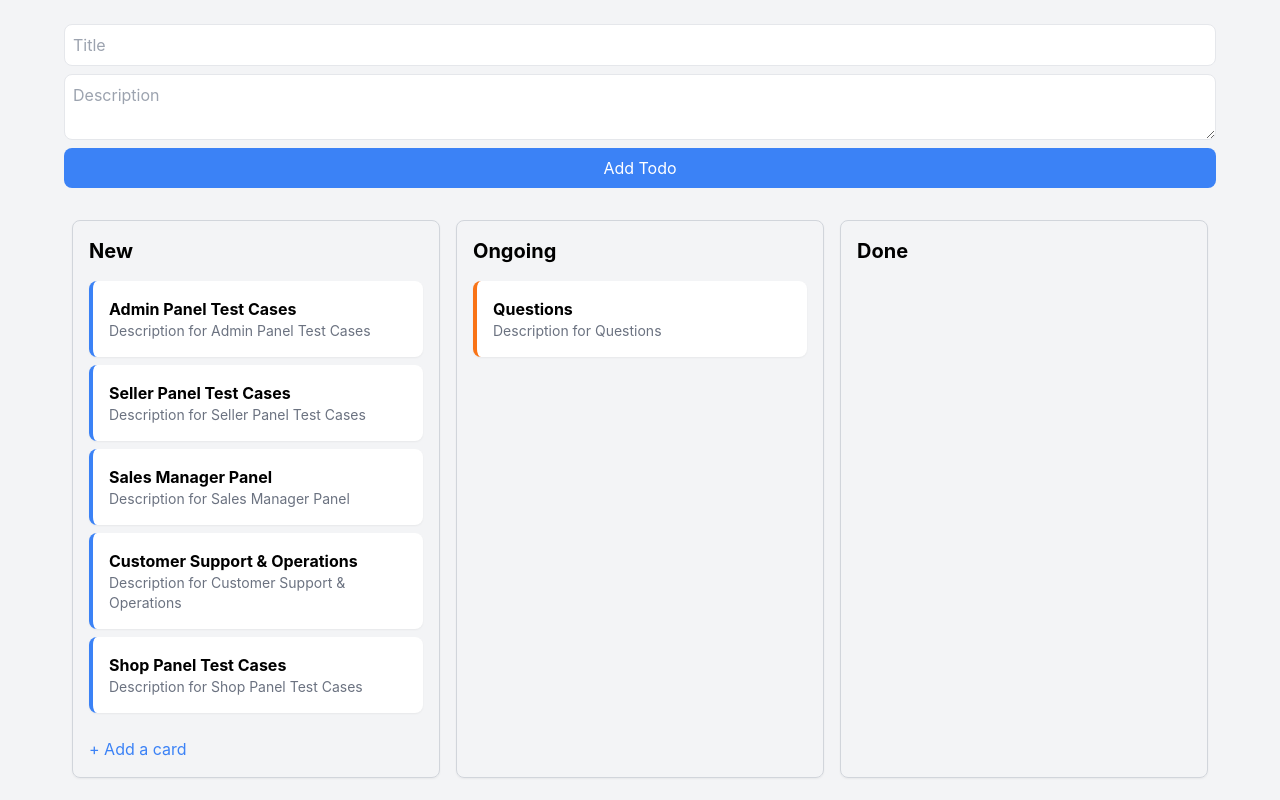
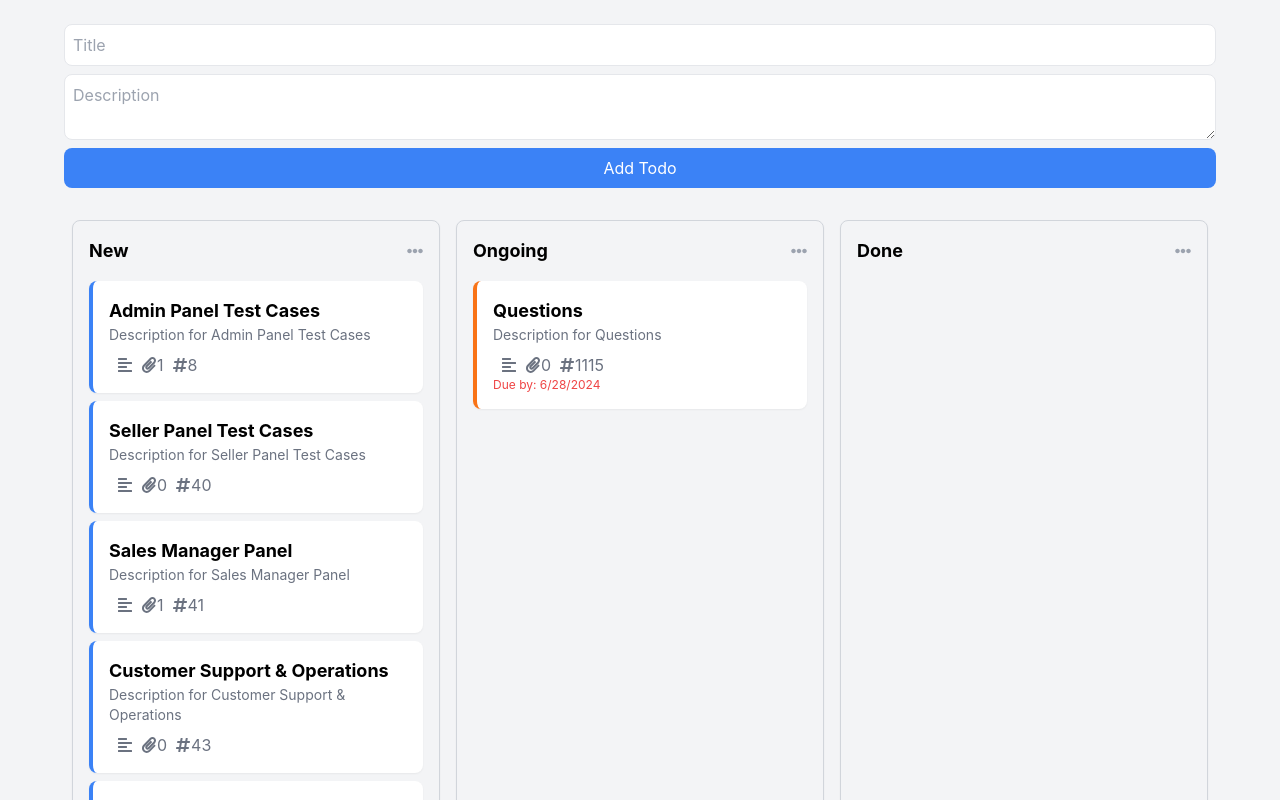
Before and after one commit to HussainShafayet/todo-app, a React (Create React App) app: page / in a window 1280 px wide. Shown: the top 800 px of the page. Built offline with nearby package versions, Linux system fonts and the light colour scheme.

Commit message:
column and card ui update with icon

```diff
--- a/src/App.js
+++ b/src/App.js
@@ -5,23 +5,25 @@ import AddTodoForm from './components/AddTodoForm';
 
 const App = () => {
   const initialTodos = [
-    { id: 1, title: "Admin Panel Test Cases", description: "Description for Admin Panel Test Cases", status: 'New' },
-    { id: 2, title: "Seller Panel Test Cases", description: "Description for Seller Panel Test Cases", status: 'New' },
-    { id: 3, title: "Sales Manager Panel", description: "Description for Sales Manager Panel", status: 'New' },
-    { id: 4, title: "Customer Support & Operations", description: "Description for Customer Support & Operations", status: 'New' },
-    { id: 5, title: "Shop Panel Test Cases", description: "Description for Shop Panel Test Cases", status: 'New' },
-    { id: 6, title: "Questions", description: "Description for Questions", status: 'Ongoing' }
+    { id: 1, title: "Admin Panel Test Cases", description: "Description for Admin Panel Test Cases", status: 'New', attachments: 1, tags: 8 },
+    { id: 2, title: "Seller Panel Test Cases", description: "Description for Seller Panel Test Cases", status: 'New', attachments: 0, tags: 40 },
+    { id: 3, title: "Sales Manager Panel", description: "Description for Sales Manager Panel", status: 'New', attachments: 1, tags: 41 },
+    { id: 4, title: "Customer Support & Operations", description: "Description for Customer Support & Operations", status: 'New', attachments: 0, tags: 43 },
+    { id: 5, title: "Shop Panel Test Cases", description: "Description for Shop Panel Test Cases", status: 'New', attachments: 1, tags: 13 },
+    { id: 6, title: "Questions", description: "Description for Questions", status: 'Ongoing', attachments: 0, tags: 1115, dueDate: new Date(Date.now() + 86400000) } // Example due date
   ];
 
   const [todos, setTodos] = useState(initialTodos);
 
   const addTodo = (title, description) => {
     const newTodo = { id: Date.now(), title, description, status: 'New' };
-    setTodos([...todos, newTodo]);
+    setTodos([newTodo, ...todos]);
   };
 
-  const moveTodo = (id, newStatus) => {
-    setTodos(todos.map(todo => todo.id === id ? { ...todo, status: newStatus } : todo));
+  const moveTodo = (id, newStatus, dueDate = null) => {
+    setTodos(todos.map(todo =>
+      todo.id === id ? { ...todo, status: newStatus, dueDate } : todo
+    ));
   };
 
   return (
--- a/src/components/Column.js
+++ b/src/components/Column.js
@@ -1,12 +1,16 @@
 import React from 'react';
 import TodoItem from './TodoItem';
+import {FaEllipsisH } from 'react-icons/fa';
 
 const Column = ({ title, todos, moveTodo }) => {
   const filteredTodos = todos.filter(todo => todo.status === title);
 
   return (
     <div className="flex flex-col w-1/3 p-4 border border-gray-300 rounded-lg m-2 shadow-sm">
-      <h2 className="text-xl font-bold mb-4">{title}</h2>
+      <div className="flex justify-between items-center mb-4">
+        <h2 className="text-lg font-bold">{title}</h2>
+        <FaEllipsisH className="text-gray-400" />
+      </div>
       {filteredTodos.map(todo => (
         <TodoItem key={todo.id} todo={todo} moveTodo={moveTodo} />
       ))}
--- a/src/components/TodoItem.js
+++ b/src/components/TodoItem.js
@@ -1,8 +1,16 @@
-import React, { useState } from 'react';
+import React, { useState, useEffect } from 'react';
+import {FaAlignLeft, FaPaperclip, FaHashtag } from 'react-icons/fa';
 
 const TodoItem = ({ todo, moveTodo }) => {
-  const { id, title, description, status } = todo;
+  const { id, title, description, status, attachments, tags, dueDate } = todo;
   const [showMenu, setShowMenu] = useState(false);
+  const [selectedDate, setSelectedDate] = useState(dueDate ? new Date(dueDate) : new Date());
+
+  useEffect(() => {
+    if (status === 'Ongoing' && dueDate && new Date(dueDate) < new Date()) {
+      alert(`Task "${title}" is overdue!`);
+    }
+  }, [status, dueDate, title]);
 
   const getNextStatusOptions = () => {
     if (status === 'New') return ['Ongoing', 'Done'];
@@ -16,7 +24,15 @@ const TodoItem = ({ todo, moveTodo }) => {
   };
 
   const handleMove = (newStatus) => {
-    moveTodo(id, newStatus);
+    if (newStatus === 'Ongoing') {
+      const selectedDueDate = prompt("Please enter due date (YYYY-MM-DD):", selectedDate.toISOString().split('T')[0]);
+      if (selectedDueDate) {
+        const newDueDate = new Date(selectedDueDate);
+        moveTodo(id, newStatus, newDueDate);
+      }
+    } else {
+      moveTodo(id, newStatus);
+    }
     setShowMenu(false);
   };
 
@@ -28,8 +44,16 @@ const TodoItem = ({ todo, moveTodo }) => {
 
   return (
     <div className={`relative p-4 mb-2 border-l-4 rounded-lg bg-white shadow-sm ${getStatusColor()}`} onContextMenu={handleRightClick}>
-      <h3 className="font-bold">{title}</h3>
+      <h2 className="text-lg font-bold">{title}</h2>
       <p className="text-sm text-gray-500">{description}</p>
+      <div className="flex items-center mt-2 text-gray-500">
+        <FaAlignLeft className="ml-2" />
+        <FaPaperclip className="ml-2" />
+        <span>{attachments}</span>
+        <FaHashtag className="ml-2" />
+        <span>{tags}</span>
+      </div>
+      {status === 'Ongoing' && <p className="text-xs text-red-500">Due by: {new Date(dueDate).toLocaleDateString()}</p>}
       {showMenu && (
         <div className="absolute top-0 left-0 mt-10 bg-white border rounded-lg shadow-lg z-10">
           {getNextStatusOptions().map(option => (
```
